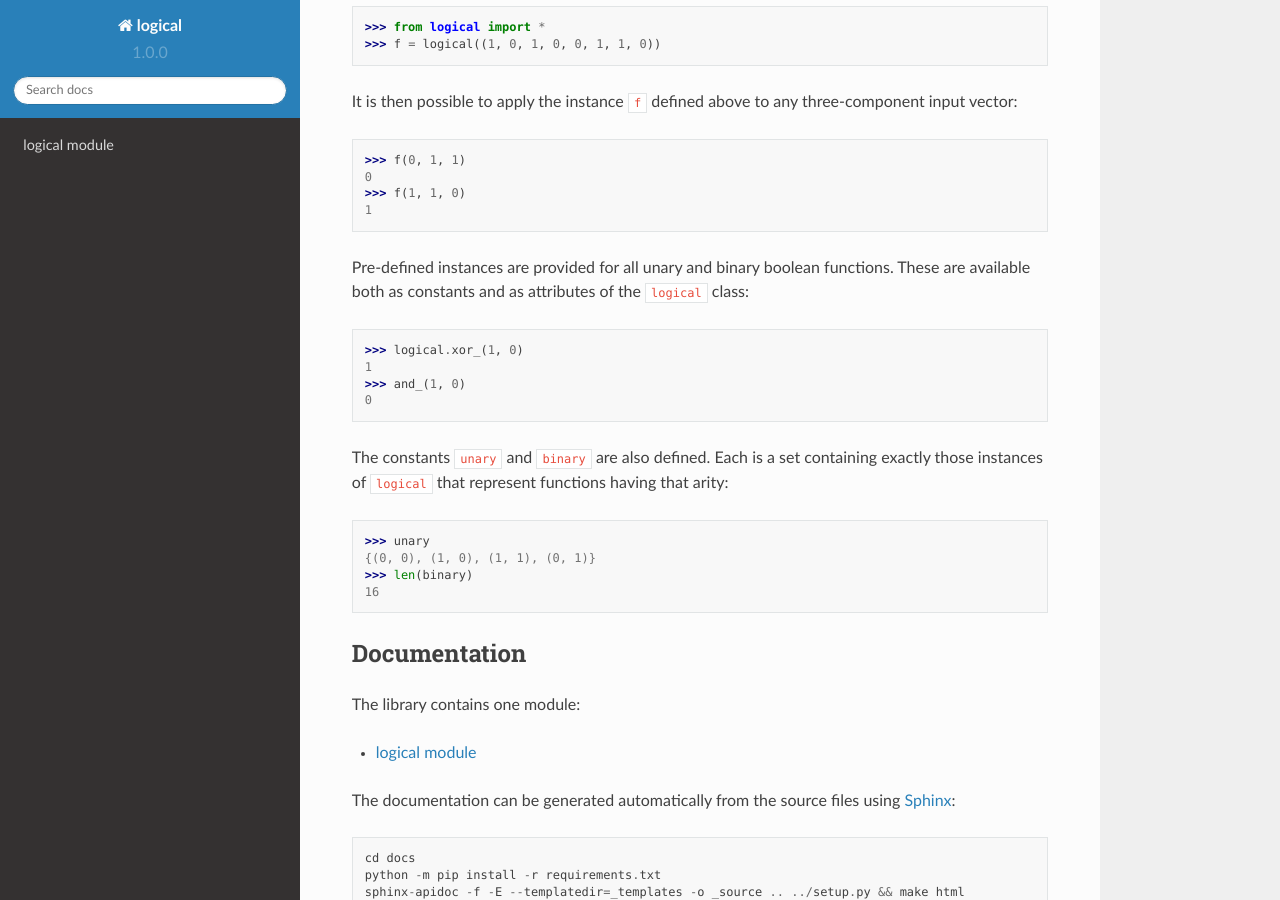
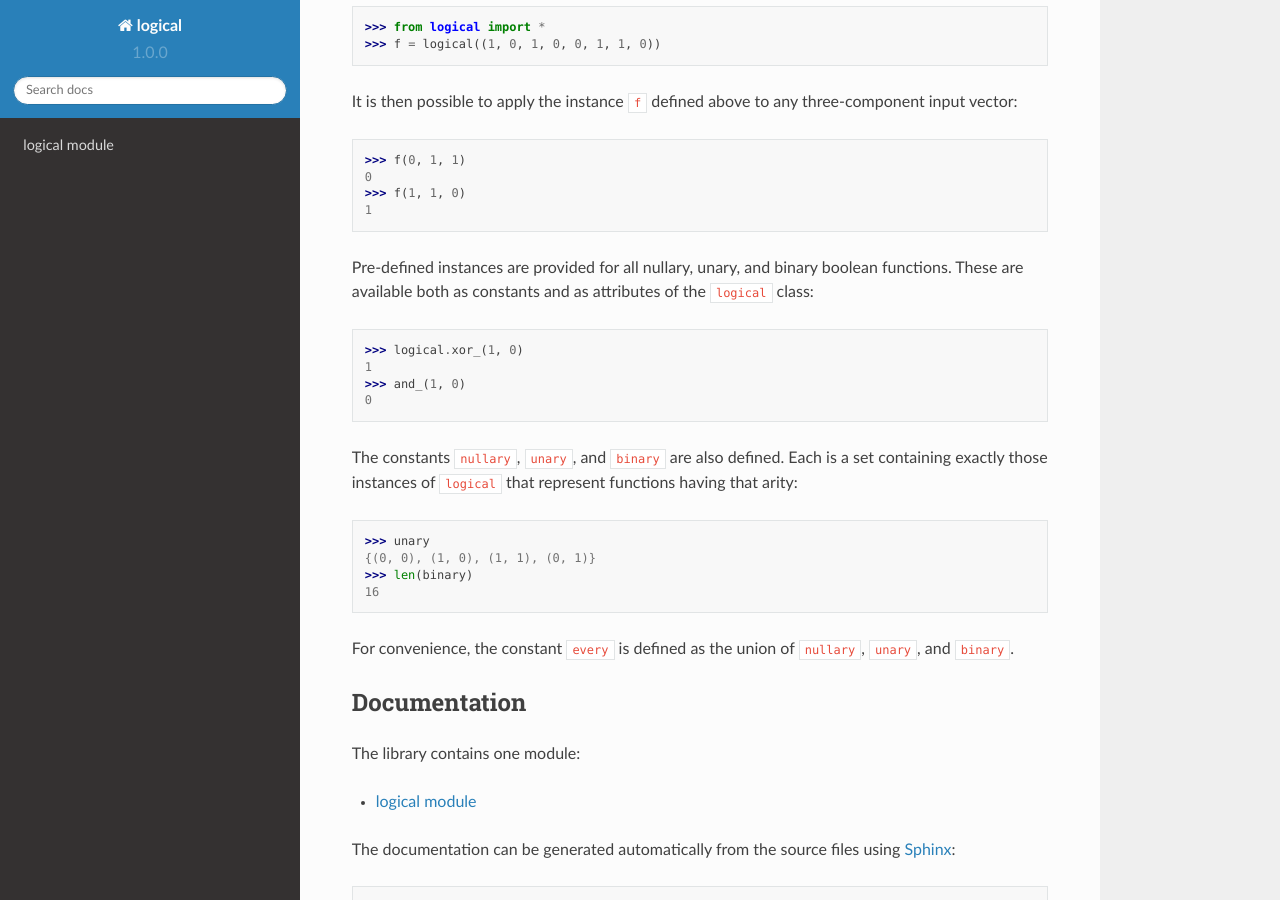
Before and after one commit to reity/logical, a Sphinx documentation site: the page built from docs/index.rst, in a window 1280 px wide and 900 px high, scrolled down 1213 px. Built offline with Sphinx 7.4.7 and the Read the Docs theme 2.0.0, drawn with Linux system fonts in a browser that asks for light colours; some of the changed text lies outside the part shown.

Commit message:
Adjust some content and add some links in README and module docstrings.

```diff
--- a/README.rst
+++ b/README.rst
@@ -69,19 +69,21 @@ It is then possible to apply the instance ``f`` defined above to any three-compo
     >>> f(1, 1, 0)
     1
 
-Pre-defined instances are provided for all unary and binary boolean functions. These are available both as constants and as attributes of the ``logical`` class::
+Pre-defined instances are provided for all nullary, unary, and binary boolean functions. These are available both as constants and as attributes of the ``logical`` class::
 
     >>> logical.xor_(1, 0)
     1
     >>> and_(1, 0)
     0
 
-The constants ``unary`` and ``binary`` are also defined. Each is a set containing exactly those instances of ``logical`` that represent functions having that arity::
+The constants ``nullary``, ``unary``, and ``binary`` are also defined. Each is a set containing exactly those instances of ``logical`` that represent functions having that arity::
 
     >>> unary
     {(0, 0), (1, 0), (1, 1), (0, 1)}
     >>> len(binary)
     16
+
+For convenience, the constant ``every`` is defined as the union of ``nullary``, ``unary``, and ``binary``.
 
 Documentation
 -------------
--- a/docs/conf.py
+++ b/docs/conf.py
@@ -36,7 +36,8 @@ copyright = '2020, Reity LLC' # Period omitted; precedes punctuation.
 extensions = [
     'sphinx.ext.autodoc',
     'sphinx.ext.doctest',
-    'sphinx.ext.napoleon'
+    'sphinx.ext.napoleon',
+    'sphinx.ext.intersphinx'
 ]
 
 # Add any paths that contain templates here, relative to this directory.
@@ -61,6 +62,9 @@ autodoc_default_options = {
 }
 autodoc_preserve_defaults = True
 
+# Allow references to classes defined in the Python documentation.
+intersphinx_mapping = {'python': ('https://docs.python.org/3', None)}
+
 
 # -- Options for HTML output -------------------------------------------------
 
```
Also changed, not shown: other parts of README.rst (+1 -1 lines), 1 other file.
